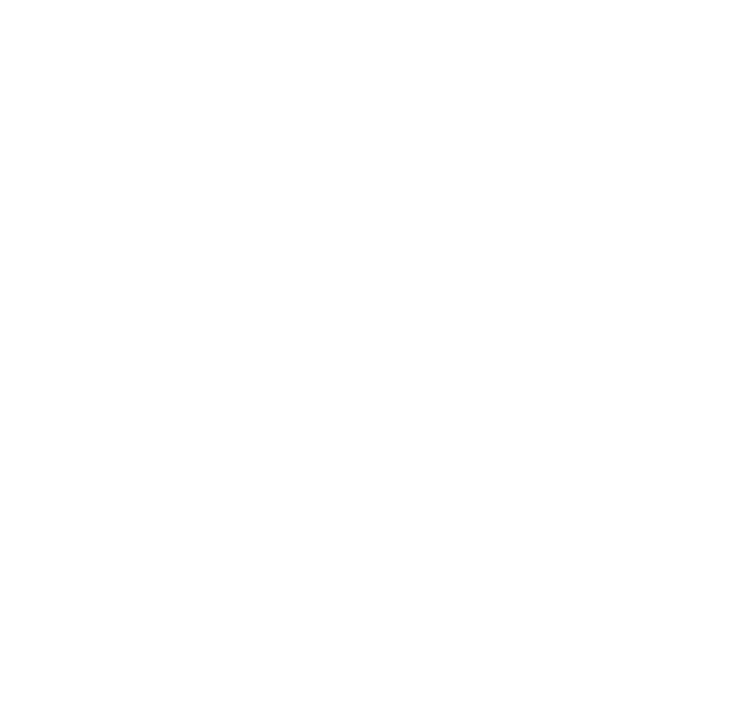
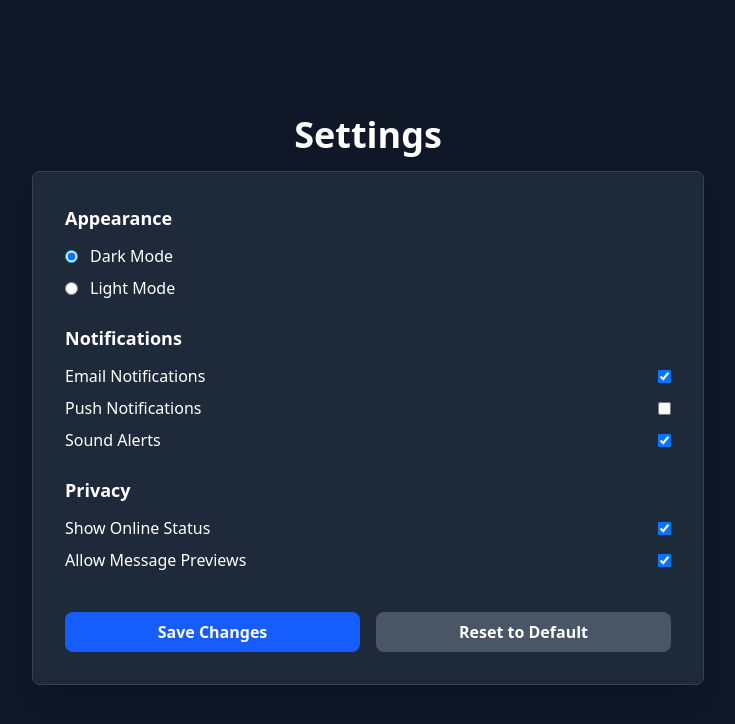
Before and after one commit to lnieuwenhuis/SafasChat, a React (Vite) app in the folder frontend/: page /settings in a window 1280 px wide. Before the commit this address had no page. Shown: the top 724 px of the page, without its empty margins (272-1007 px from the left). Built offline with nearby package versions, Linux system fonts and the light colour scheme.

Commit message:
updated routing logic

```diff
--- a/frontend/src/App.tsx
+++ b/frontend/src/App.tsx
@@ -2,7 +2,9 @@ import { BrowserRouter, Routes, Route } from 'react-router-dom'
 import Home from './Components/Home'
 import About from './Components/About'
 import Dashboard from './Components/Dashboard'
-import ProtectedRoute from './Components/ProtectedRoute'
+import Profile from './Components/Profile'
+import Settings from './Components/Settings'
+import ProtectedRoutes from './Components/ProtectedRoutes'
 
 function App() {
   return (
@@ -10,14 +12,16 @@ function App() {
       <Routes>
         <Route path="/" element={<Home />} />
         <Route path="/about" element={<About />} />
-        <Route
-          path="/dashboard"
-          element={
-            <ProtectedRoute>
-              <Dashboard />
-            </ProtectedRoute>
-          }
-        />
+
+        <Route path="/*" element={
+          <ProtectedRoutes>
+            <Routes>
+              <Route path="/dashboard" element={<Dashboard />} />
+              <Route path="/profile" element={<Profile />} />
+              <Route path="/settings" element={<Settings />} />
+            </Routes>
+          </ProtectedRoutes>
+        } />
       </Routes>
     </BrowserRouter>
   )
--- /dev/null
+++ b/frontend/src/Components/Profile.tsx
@@ -0,0 +1,31 @@
+function Profile() {
+    return (
+        <div className="min-h-screen bg-gray-900 text-white flex flex-col items-center justify-center p-8">
+        <h1 className="text-4xl font-bold mb-4">User Profile</h1>
+        <div className="bg-gray-800 rounded-lg p-8 shadow-xl border border-gray-700 max-w-md w-full">
+            <div className="flex flex-col items-center mb-6">
+            <div className="w-24 h-24 bg-blue-600 rounded-full flex items-center justify-center mb-4">
+                <span className="text-2xl font-bold">JD</span>
+            </div>
+            <h2 className="text-xl font-semibold">John Doe</h2>
+            <p className="text-gray-400">john.doe@example.com</p>
+            </div>
+            <div className="space-y-4">
+            <div>
+                <label className="block text-sm font-medium text-gray-300 mb-1">Username</label>
+                <p className="text-white">johndoe</p>
+            </div>
+            <div>
+                <label className="block text-sm font-medium text-gray-300 mb-1">Member Since</label>
+                <p className="text-white">January 2024</p>
+            </div>
+            <button className="w-full bg-blue-600 hover:bg-blue-700 text-white font-semibold py-2 px-4 rounded-lg transition-colors duration-200">
+                Edit Profile
+            </button>
+            </div>
+        </div>
+        </div>
+    )
+}
+
+export default Profile
--- a/frontend/src/Components/ProtectedRoute.tsx
+++ b/frontend/src/Components/ProtectedRoutes.tsx
@@ -1,13 +1,13 @@
 import type { ReactNode } from 'react'
 import { Navigate } from 'react-router-dom'
 
-interface ProtectedRouteProps {
+interface ProtectedRoutesProps {
     children: ReactNode
 }
 
-function ProtectedRoute({ children }: ProtectedRouteProps) {
+function ProtectedRoutes({ children }: ProtectedRoutesProps) {
     // Replace this with your actual authentication logic
-    const isAuthenticated = false // This should come from your auth context/state
+    const isAuthenticated = true // This should come from your auth context/state
 
     if (!isAuthenticated) {
         return <Navigate to="/" replace />
@@ -16,4 +16,4 @@ function ProtectedRoute({ children }: ProtectedRouteProps) {
     return <>{children}</>
 }
 
-export default ProtectedRoute
+export default ProtectedRoutes
--- /dev/null
+++ b/frontend/src/Components/Settings.tsx
@@ -0,0 +1,70 @@
+function Settings() {
+    return (
+        <div className="min-h-screen bg-gray-900 text-white flex flex-col items-center justify-center p-8">
+        <h1 className="text-4xl font-bold mb-4">Settings</h1>
+        <div className="bg-gray-800 rounded-lg p-8 shadow-xl border border-gray-700 max-w-2xl w-full">
+            <div className="space-y-6">
+            {/* Theme Settings */}
+            <div>
+                <h3 className="text-lg font-semibold mb-3">Appearance</h3>
+                <div className="space-y-2">
+                <label className="flex items-center">
+                    <input type="radio" name="theme" className="mr-3" defaultChecked />
+                    <span>Dark Mode</span>
+                </label>
+                <label className="flex items-center">
+                    <input type="radio" name="theme" className="mr-3" />
+                    <span>Light Mode</span>
+                </label>
+                </div>
+            </div>
+
+            {/* Notification Settings */}
+            <div>
+                <h3 className="text-lg font-semibold mb-3">Notifications</h3>
+                <div className="space-y-2">
+                <label className="flex items-center justify-between">
+                    <span>Email Notifications</span>
+                    <input type="checkbox" className="ml-3" defaultChecked />
+                </label>
+                <label className="flex items-center justify-between">
+                    <span>Push Notifications</span>
+                    <input type="checkbox" className="ml-3" />
+                </label>
+                <label className="flex items-center justify-between">
+                    <span>Sound Alerts</span>
+                    <input type="checkbox" className="ml-3" defaultChecked />
+                </label>
+                </div>
+            </div>
+
+            {/* Privacy Settings */}
+            <div>
+                <h3 className="text-lg font-semibold mb-3">Privacy</h3>
+                <div className="space-y-2">
+                <label className="flex items-center justify-between">
+                    <span>Show Online Status</span>
+                    <input type="checkbox" className="ml-3" defaultChecked />
+                </label>
+                <label className="flex items-center justify-between">
+                    <span>Allow Message Previews</span>
+                    <input type="checkbox" className="ml-3" defaultChecked />
+                </label>
+                </div>
+            </div>
+
+            <div className="flex gap-4 pt-4">
+                <button className="flex-1 bg-blue-600 hover:bg-blue-700 text-white font-semibold py-2 px-4 rounded-lg transition-colors duration-200">
+                Save Changes
+                </button>
+                <button className="flex-1 bg-gray-600 hover:bg-gray-700 text-white font-semibold py-2 px-4 rounded-lg transition-colors duration-200">
+                Reset to Default
+                </button>
+            </div>
+            </div>
+        </div>
+        </div>
+    )
+}
+
+export default Settings
```
